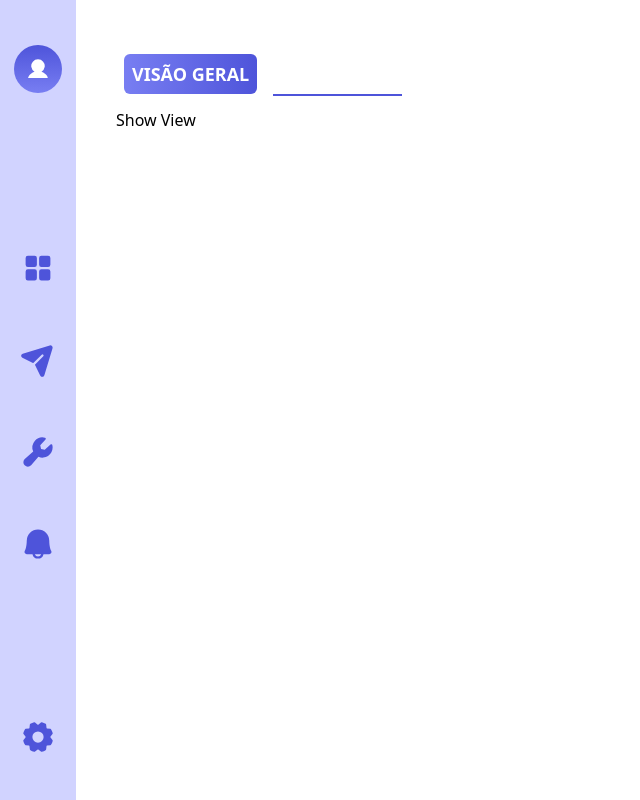
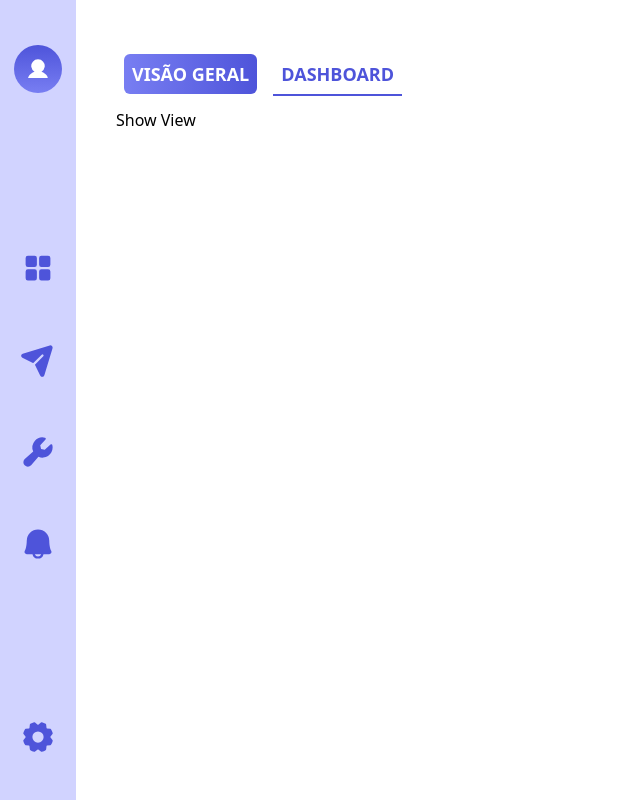
Before and after one commit to renan823/Aerotool-Front, a Next.js app: page /dashboard in a window 1280 px wide. Shown: the whole page, without its empty margins (0-640 px from the left). Built offline with nearby package versions, Linux system fonts and the light colour scheme.

Commit message:
Fix: Fixed selection between NavButtons

```diff
--- a/src/components/NavButton.jsx
+++ b/src/components/NavButton.jsx
@@ -1,9 +1,29 @@
-const NavButtons = ({ isShowView, setIsShowView, bgColor, buttonText }) => {
-    const style = `${bgColor} p-2 text-white m-2 text-lg font-semibold `
+const NavButtons = ({
+  isShowView,
+  setIsShowView,
+  bgColor,
+  buttonText,
+  isSelected,
+}) => {
+  let style = `${bgColor} p-2 text-white m-2 text-lg font-semibold `;
+  if (isSelected) {
     return (
-    <div>
-        <span className={style} onClick={() => setIsShowView(!isShowView)}>{buttonText}</span>
-    </div>)
-}
+      <div>
+        <span className={style} onClick={() => {}}>
+          {buttonText}
+        </span>
+      </div>
+    );
+  } else {
+    style = `${bgColor} p-2 text-primary m-2 text-lg font-semibold`
+    return (
+      <div>
+        <span className={style} onClick={() => setIsShowView(!isShowView)}>
+          {buttonText}
+        </span>
+      </div>
+    );
+  }
+};
 
 export default NavButtons;
--- a/src/pages/dashboard.jsx
+++ b/src/pages/dashboard.jsx
@@ -13,12 +13,14 @@ const Dashboard = () => {
             setIsShowView={setIsShowView}
             bgColor="bg-gradient-to-r from-accent to-primary rounded-md"
             buttonText={"VISÃO GERAL"}
+            isSelected={true}
           />
           <NavButtons
             isShowView={isShowView}
             setIsShowView={setIsShowView}
             bgColor="text-primary border-b-2 border-primary"
             buttonText={"DASHBOARD"}
+            isSelected={false}
           />
         </div>
         <h1>Show View</h1>
@@ -33,12 +35,14 @@ const Dashboard = () => {
             setIsShowView={setIsShowView}
             bgColor="text-primary border-b-2 border-primary"
             buttonText={"VISÃO GERAL"}
+            isSelected={false}
           />
           <NavButtons
             isShowView={isShowView}
             setIsShowView={setIsShowView}
             bgColor="bg-gradient-to-r from-accent to-primary rounded-md"
             buttonText={"DASHBOARD"}
+            isSelected={true}
           />
         </div>
         <h1>Dashboard</h1>
```
